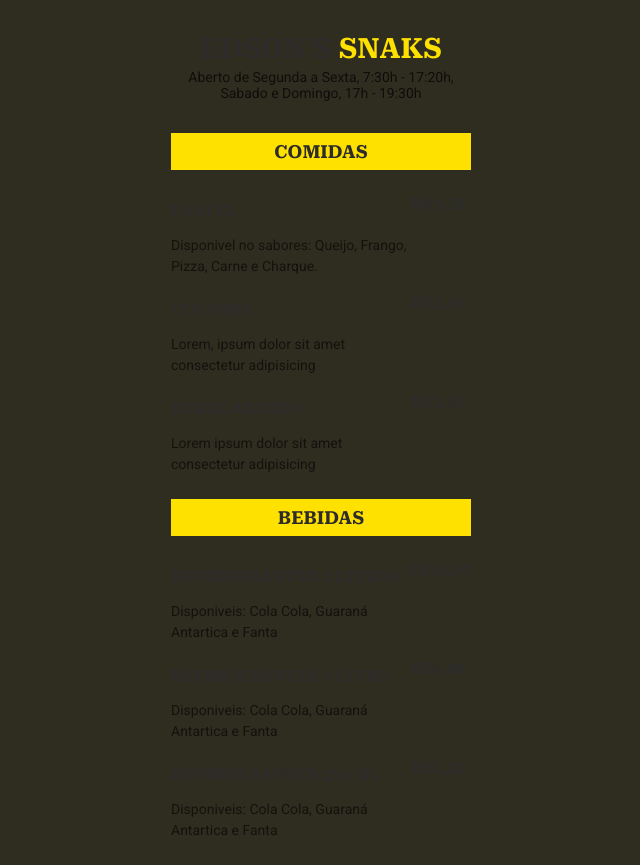
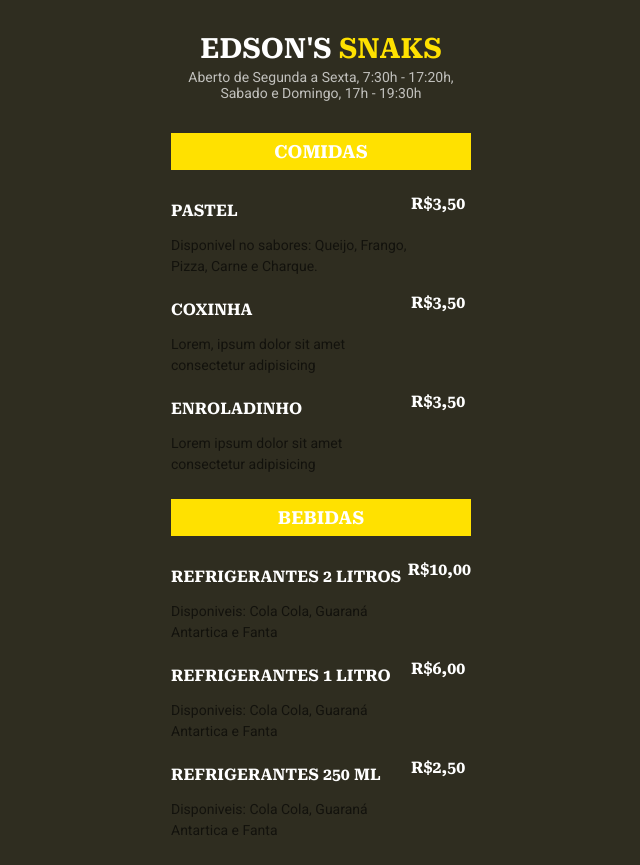
Before and after one commit to cauasantoslt/snaks, a plain HTML site: page index.html in a window 1280 px wide. Shown: the whole page, without its empty margins (319-959 px from the left). Drawn offline with Linux system fonts and the light colour scheme.

Commit message:
Update style.css

```diff
--- a/style.css
+++ b/style.css
@@ -15,7 +15,7 @@ list-style: none;
 h1, h2, h3, .price {
   font-family: 'Roboto Serif', serif;
   text-transform: uppercase;
-  color: #2D2C2A;
+  color: #ffffff;
 }
 
 header {
@@ -37,7 +37,7 @@ header p {
   font-size: 14px;
   line-height: 16px;
 
-  color: rgba(0, 0, 0, 0.7)
+  color: rgba(255, 255, 255, 0.7)
 }
 
 header, section {
```
